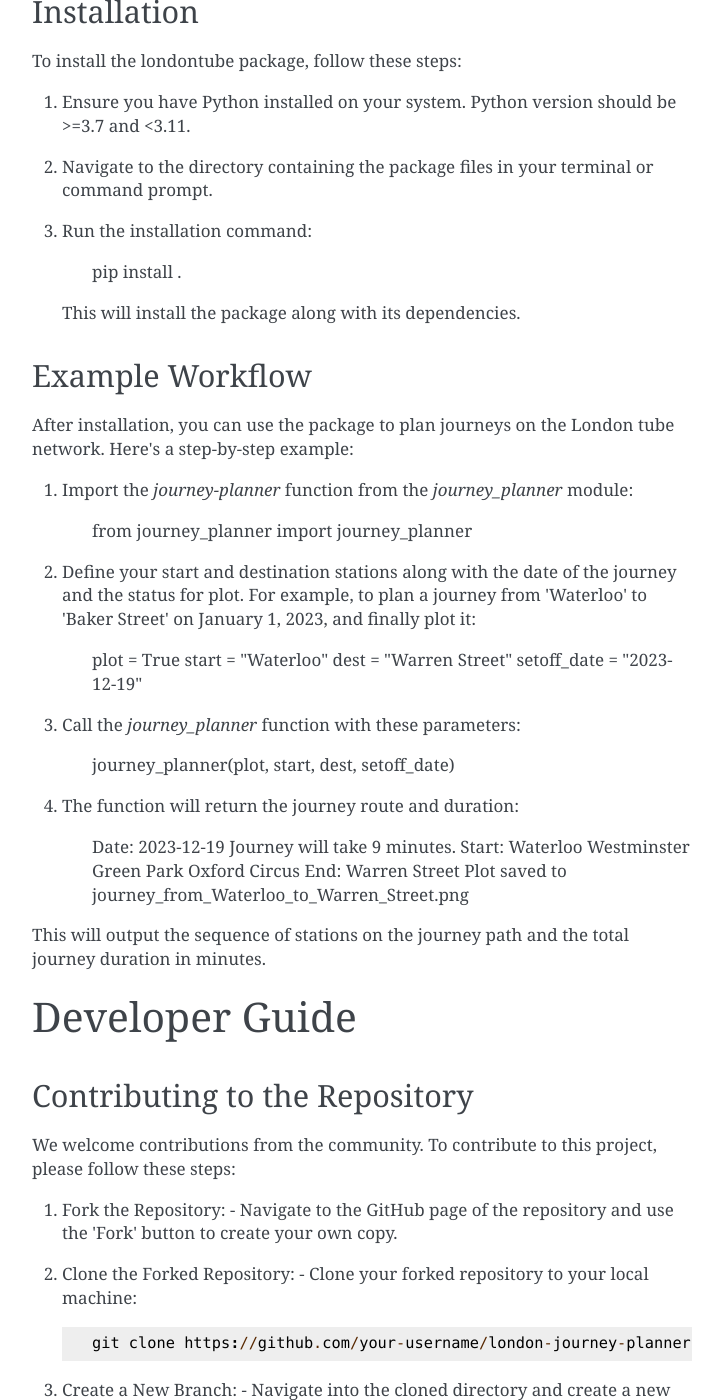
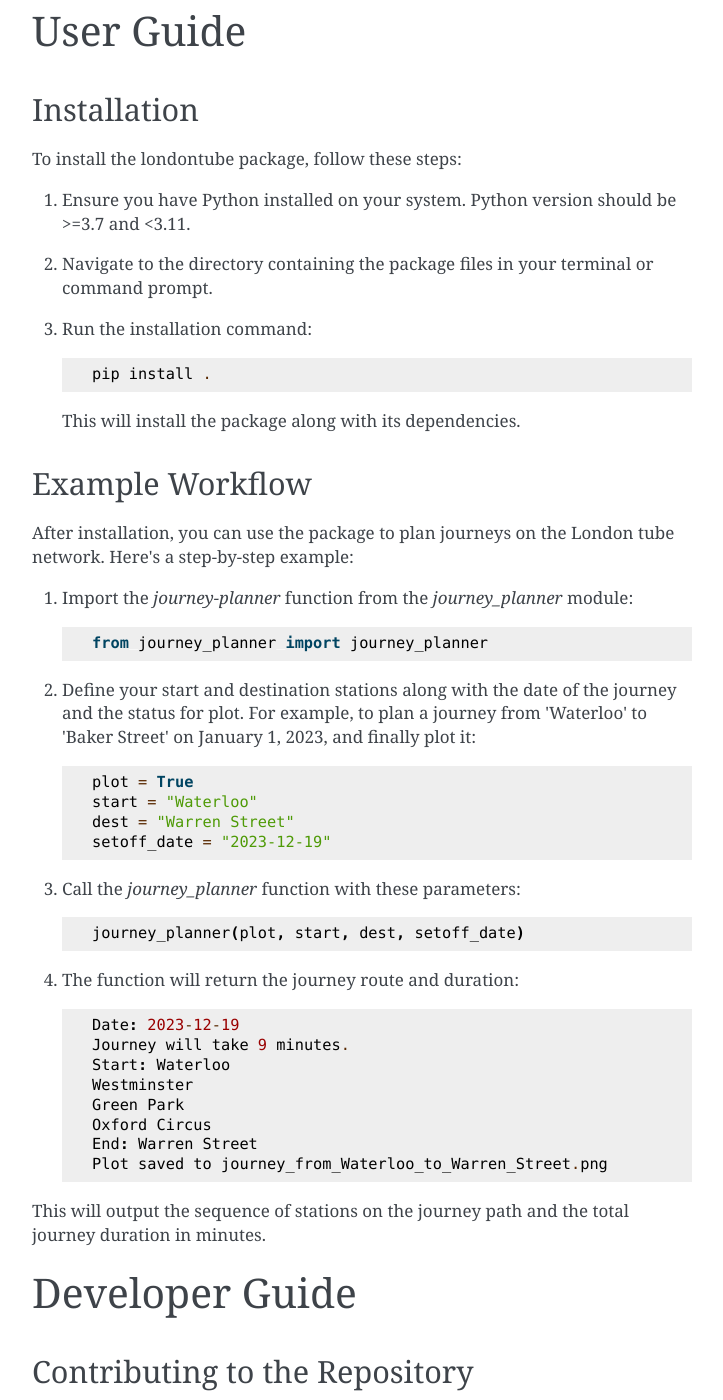
Before and after one commit to JSackey101/londontubev2, a Sphinx documentation site: the page built from docs/source/my_package.rst, in a window 1280 px wide and 1400 px high, scrolled down 1273 px. Shown: the whole window, without its empty margins (388-1111 px from the left). Built offline with Sphinx 7.4.7, drawn with Linux system fonts in a browser that asks for light colours.

Commit message:
Fix some fomat problems

```diff
--- a/docs/source/my_package.rst
+++ b/docs/source/my_package.rst
@@ -31,17 +31,17 @@
 
 Example
 -------
-To plan a journey from 'Waterloo' to 'Warren Street' on 2023-12-19, and save the plot as a png file:
+To plan a journey from 'Waterloo' to 'Warren Street' on 2023-12-19, and save the plot as a png file::
 
-$journey-planner --plot "waterloo" "warren street" 2023-12-19
-Date: 2023-12-19
-Journey will take 9 minutes.
-Start: Waterloo
-Westminster
-Green Park
-Oxford Circus
-End: Warren Street
-Plot saved to journey_from_Waterloo_to_Warren_Street.png
+    $journey-planner --plot "waterloo" "warren street" 2023-12-19
+    Date: 2023-12-19
+    Journey will take 9 minutes.
+    Start: Waterloo
+    Westminster
+    Green Park
+    Oxford Circus
+    End: Warren Street
+    Plot saved to journey_from_Waterloo_to_Warren_Street.png
 
 This package is a prototype and is intended for educational purposes in network analysis and Python programming.
 
@@ -54,7 +54,7 @@
 
 1. Ensure you have Python installed on your system. Python version should be >=3.7 and <3.11.
 2. Navigate to the directory containing the package files in your terminal or command prompt.
-3. Run the installation command:
+3. Run the installation command::
 
     pip install .
 
@@ -64,22 +64,22 @@
 ----------------
 After installation, you can use the package to plan journeys on the London tube network. Here's a step-by-step example:
 
-1. Import the `journey-planner` function from the `journey_planner` module:
+1. Import the `journey-planner` function from the `journey_planner` module::
 
     from journey_planner import journey_planner
 
-2. Define your start and destination stations along with the date of the journey and the status for plot. For example, to plan a journey from 'Waterloo' to 'Baker Street' on January 1, 2023, and finally plot it:
+2. Define your start and destination stations along with the date of the journey and the status for plot. For example, to plan a journey from 'Waterloo' to 'Baker Street' on January 1, 2023, and finally plot it::
 
     plot = True
     start = "Waterloo"
     dest = "Warren Street"
     setoff_date = "2023-12-19"
 
-3. Call the `journey_planner` function with these parameters:
+3. Call the `journey_planner` function with these parameters::
 
     journey_planner(plot, start, dest, setoff_date)
 
-4. The function will return the journey route and duration:
+4. The function will return the journey route and duration::
 
     Date: 2023-12-19
     Journey will take 9 minutes.
```
